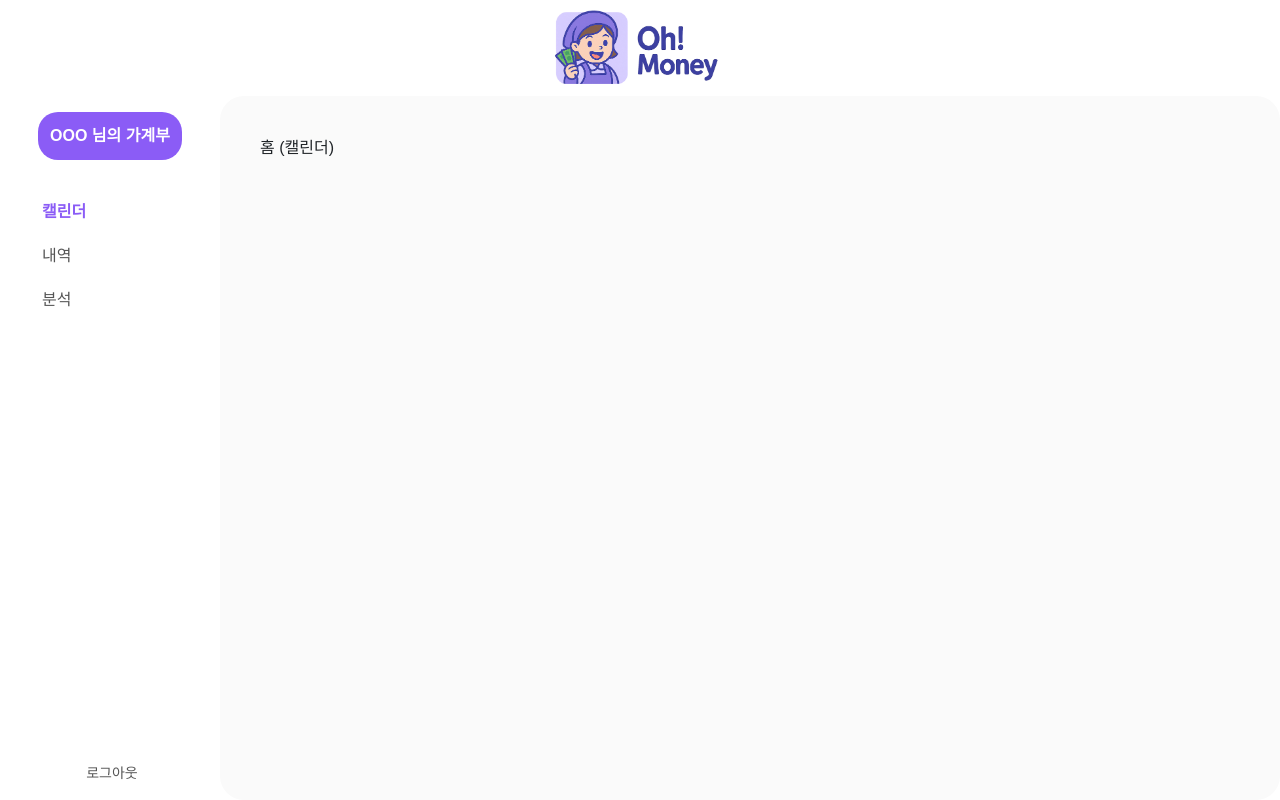
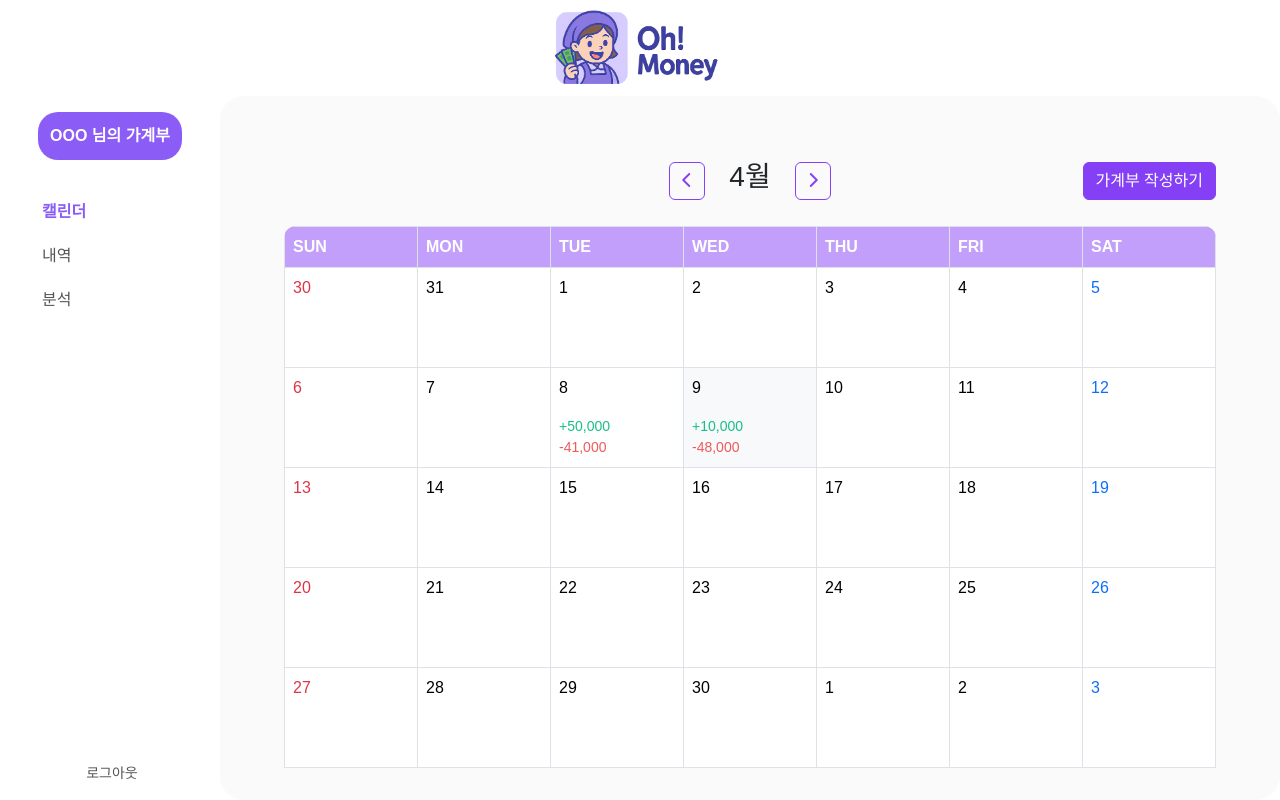
Before and after one commit to gaeguul/ohmoney, a Vue app: page /home in a window 1280 px wide. Built offline with nearby package versions, Linux system fonts and the light colour scheme; a web font is replaced by a local one.

Commit message:
feat #2 - 캘린더 구현

```diff
--- a/src/pages/HomeVue.vue
+++ b/src/pages/HomeVue.vue
@@ -1,5 +1,13 @@
 <template>
-  <div>홈 (캘린더)</div>
+  <div class="container">
+    <div class="">
+      <CalendarView />
+    </div>
+  </div>
 </template>
-<script setup></script>
+
+<script setup>
+import CalendarView from '@/components/calendar/CalendarView.vue'
+</script>
+
 <style scoped></style>
```
